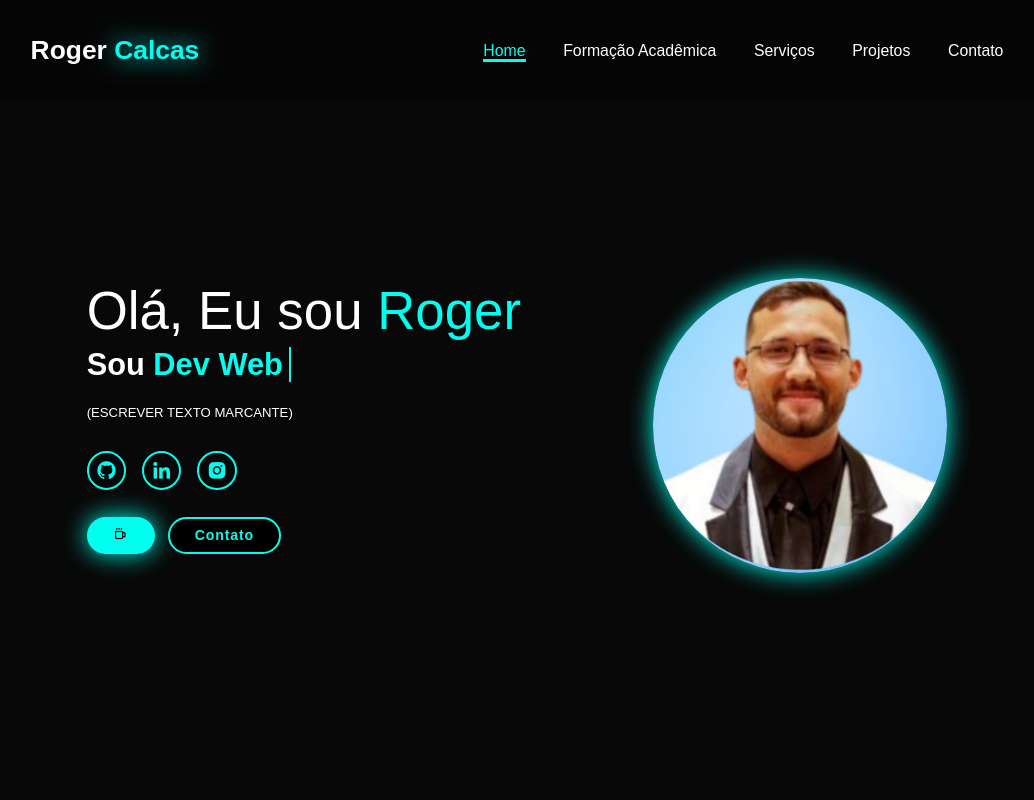
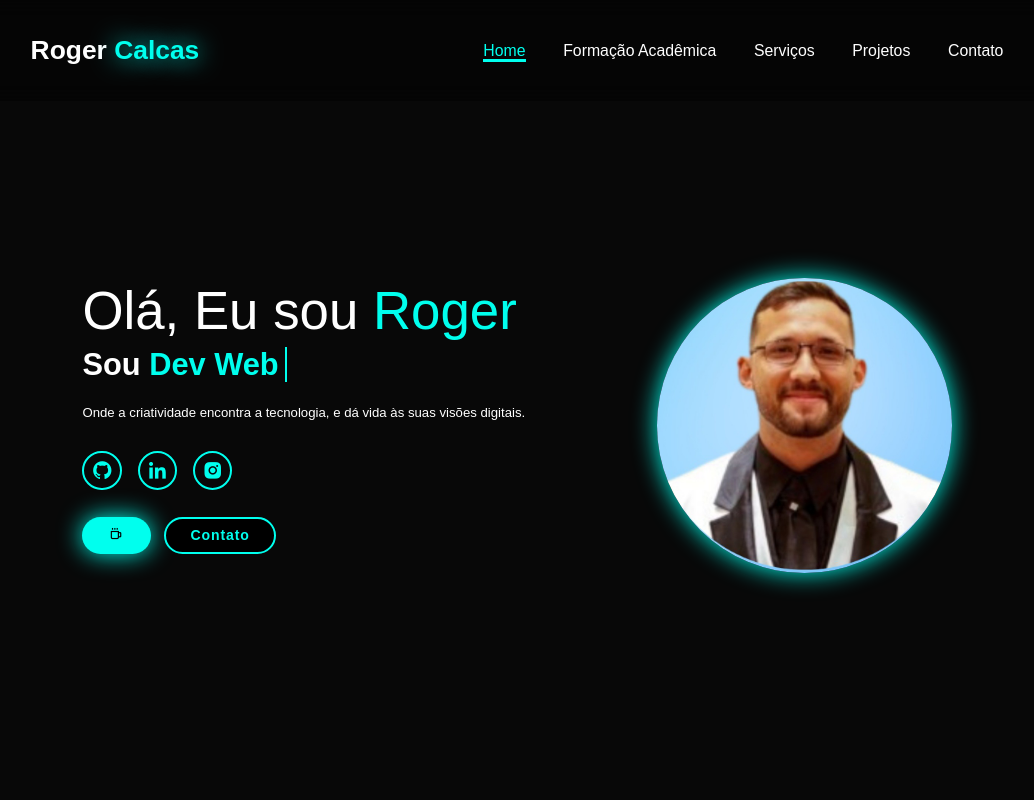
Before and after one commit to RogerCalcas/rogercalcas.github.io, a plain HTML site: page index.html in a window 1280 px wide. Shown: the top 800 px of the page, without its empty margins (123-1157 px from the left). Drawn offline with nearby package versions, Linux system fonts and the light colour scheme.

Commit message:
Update index.html
Texto principal

```diff
--- a/index.html
+++ b/index.html
@@ -34,7 +34,7 @@
         <div class="conteudo-inicial">
             <h1>Olá, Eu sou <span>Roger</span></h1>
             <h3 class="texto-animado">Sou <span></span></h3>
-            <p>(ESCREVER TEXTO MARCANTE)</p>
+            <p>Onde a criatividade encontra a tecnologia, e dá vida às suas visões digitais.</p>
 
             <div class="redes-sociais">
                 <a href="https://github.com/RogerCalcas" target="_blank" rel="noopener noreferrer"><i
```
